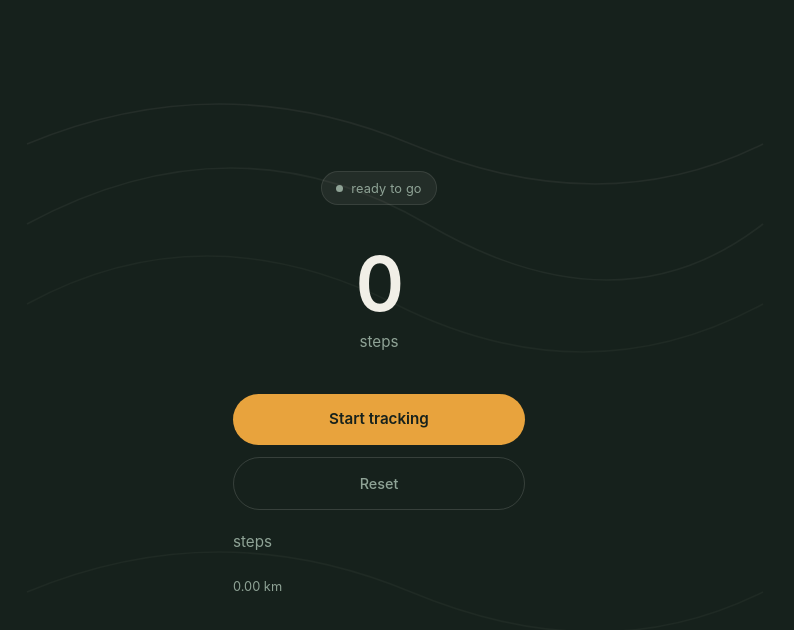
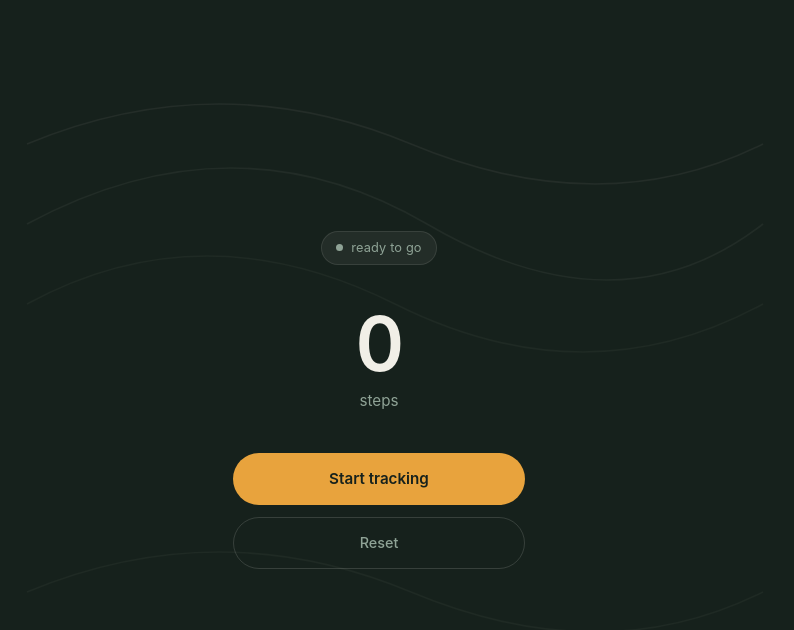
Before and after one commit to omkale1719/step_counter, a Next.js app: page / in a window 1280 px wide. Shown: the top 630 px of the page, without its empty margins (261-1055 px from the left). Built offline with nearby package versions, Linux system fonts and the light colour scheme.

Commit message:
update files

```diff
--- a/component/StepCounter/index.tsx
+++ b/component/StepCounter/index.tsx
@@ -1,6 +1,5 @@
 'use client';
 import { useStepCounter } from "@/hooks/usestepcount";
-import { useGeoDistance } from "@/hooks/useGeoDistance";
 
 const STATUS_COPY: Record<string, string> = {
   idle: 'ready to go',
@@ -10,7 +9,6 @@ const STATUS_COPY: Record<string, string> = {
 
 export default function StepCounter() {
   const { steps, isTracking, error, status, start, stop, reset } = useStepCounter();
-const geo = useGeoDistance(); // ← नवीन ओळ
 
   return (
     <div style={styles.page}>
@@ -73,42 +71,17 @@ const geo = useGeoDistance(); // ← नवीन ओळ
 
         <div style={styles.actions}>
           {!isTracking ? (
-  <button
-    className="primary-btn"
-    style={styles.primaryBtn}
-    onClick={() => { start(); geo.start(); }}
-  >
+            <button className="primary-btn" style={styles.primaryBtn} onClick={start}>
               Start tracking
             </button>
           ) : (
-  <button
-    className="primary-btn"
-    style={styles.primaryBtnActive}
-    onClick={() => { stop(); geo.stop(); }}
-  >
+            <button className="primary-btn" style={styles.primaryBtnActive} onClick={stop}>
               Stop
             </button>
           )}
-<button
-  className="secondary-btn"
-  style={styles.secondaryBtn}
-  onClick={() => { reset(); geo.reset(); }}
->
+          <button className="secondary-btn" style={styles.secondaryBtn} onClick={reset}>
             Reset
           </button>
-
-
-
-<p style={styles.stepLabel}>steps</p>
-<p style={styles.distanceLabel}>
-  {(geo.distanceMeters / 1000).toFixed(2)} km
-  {geo.accuracy !== null && ` · ±${geo.accuracy.toFixed(0)}m accuracy`}
-</p>
-
-
-
-
-
         </div>
       </div>
     </div>
@@ -116,14 +89,6 @@ const geo = useGeoDistance(); // ← नवीन ओळ
 }
 
 const styles: Record<string, React.CSSProperties> = {
-
-distanceLabel: {
-  color: '#8FA396',
-  fontSize: '0.8rem',
-  marginTop: '-1.8rem',
-  marginBottom: '2rem',
-},
-
   page: {
     position: 'relative',
     minHeight: '100vh',
--- a/hooks/useGeoDistance.ts
+++ /dev/null
@@ -1,107 +0,0 @@
-'use client';
-
-import { useState, useRef, useCallback } from 'react';
-
-interface UseGeoDistanceReturn {
-  distanceMeters: number;
-  isTracking: boolean;
-  error: string | null;
-  accuracy: number | null;
-  start: () => void;
-  stop: () => void;
-  reset: () => void;
-}
-
-// Haversine formula — दोन lat/lon points मधलं जमिनीवरचं सरळ अंतर (meters)
-function haversineDistance(
-  lat1: number, lon1: number, lat2: number, lon2: number
-): number {
-  const R = 6371000; // पृथ्वीची त्रिज्या
-  const toRad = (deg: number) => (deg * Math.PI) / 180;
-  const dLat = toRad(lat2 - lat1);
-  const dLon = toRad(lon2 - lon1);
-  const a =
-    Math.sin(dLat / 2) ** 2 +
-    Math.cos(toRad(lat1)) * Math.cos(toRad(lat2)) * Math.sin(dLon / 2) ** 2;
-  const c = 2 * Math.atan2(Math.sqrt(a), Math.sqrt(1 - a));
-  return R * c;
-}
-
-// GPS मध्ये स्थिर उभं असतानाही थोडा jitter (1-3m) दिसतो —
-// इतक्या लहान movements ला "प्रत्यक्ष चालणं" मानायचं नाही.
-const MIN_MOVEMENT_METERS = 1.5;
-
-// Accuracy बरोबर नसलेले (उदा. > 20m radius) points विश्वासार्ह नसतात, वगळा.
-const MAX_ACCEPTABLE_ACCURACY = 20;
-
-export function useGeoDistance(): UseGeoDistanceReturn {
-  const [distanceMeters, setDistanceMeters] = useState(0);
-  const [isTracking, setIsTracking] = useState(false);
-  const [error, setError] = useState<string | null>(null);
-  const [accuracy, setAccuracy] = useState<number | null>(null);
-
-  const lastPosition = useRef<{ lat: number; lon: number } | null>(null);
-  const watchId = useRef<number | null>(null);
-
-  const start = useCallback(() => {
-    setError(null);
-
-    if (typeof navigator === 'undefined' || !navigator.geolocation) {
-      setError('या ब्राउझरमध्ये Geolocation उपलब्ध नाही.');
-      return;
-    }
-
-    watchId.current = navigator.geolocation.watchPosition(
-      (pos) => {
-        const { latitude, longitude, accuracy: acc } = pos.coords;
-        setAccuracy(acc);
-
-        if (acc > MAX_ACCEPTABLE_ACCURACY) {
-          // हा reading खूप noisy आहे, distance मध्ये मोजू नका
-          return;
-        }
-
-        if (lastPosition.current) {
-          const d = haversineDistance(
-            lastPosition.current.lat,
-            lastPosition.current.lon,
-            latitude,
-            longitude
-          );
-          if (d >= MIN_MOVEMENT_METERS) {
-            setDistanceMeters((prev) => prev + d);
-            lastPosition.current = { lat: latitude, lon: longitude };
-          }
-          // d खूप लहान असेल तर lastPosition अपडेट करू नका —
-          // छोटे jitter accumulate होऊन चुकीचं अंतर वाढू नये म्हणून.
-        } else {
-          lastPosition.current = { lat: latitude, lon: longitude };
-        }
-      },
-      (err) => setError('GPS error: ' + err.message),
-      {
-        enableHighAccuracy: true,
-        maximumAge: 0,
-        timeout: 10000,
-      }
-    );
-
-    setIsTracking(true);
-  }, []);
-
-  const stop = useCallback(() => {
-    if (watchId.current !== null && typeof navigator !== 'undefined') {
-      navigator.geolocation.clearWatch(watchId.current);
-      watchId.current = null;
-    }
-    setIsTracking(false);
-  }, []);
-
-  const reset = useCallback(() => {
-    setDistanceMeters(0);
-    lastPosition.current = null;
-    setAccuracy(null);
-  }, []);
-
-  return { distanceMeters, isTracking, error, accuracy, start, stop, reset };
-}
```
Lines whose indentation alone changed are shown as unchanged.
